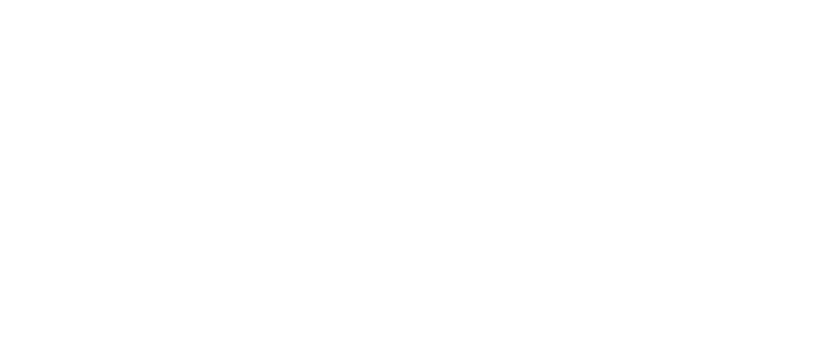
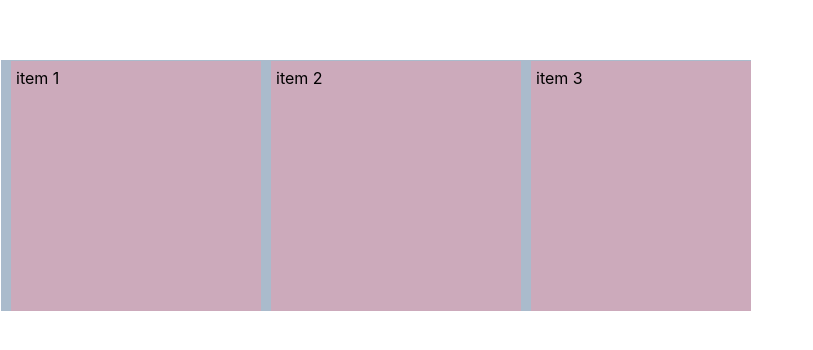
Before and after one commit to himanshu064/next-portfolio, a Next.js app: page / in a window 1280 px wide. Shown: the part 1940-2290 px from the top of the page, without its empty margins (0-813 px from the left). Built offline with nearby package versions, Linux system fonts and the light colour scheme.

Commit message:
added horizontal scroll

```diff
--- a/src/app/page.tsx
+++ b/src/app/page.tsx
@@ -13,6 +13,7 @@
 import StyledCursor from "@/components/StyledCursor/indext";
 import TextWheelButton from "@/components/CreativeButtons/TextWheelButton";
 import NextPageScroller from "@/components/NextPageScroller";
+import HorizontalPageScroll from "@/components/HorizontalPageScroll";
 
 export default function Home() {
   return (
@@ -36,6 +37,8 @@
 
       <StyledCursor />
 
+      <HorizontalPageScroll />
+
       <div style={{ height: "2000px" }} />
       <div className="mb-10">
         <NextPageScroller />
--- /dev/null
+++ b/src/components/HorizontalPageScroll/index.css
@@ -0,0 +1,47 @@
+::-webkit-scrollbar {
+  width: 1px;
+  height: 1px;
+}
+
+::-webkit-scrollbar-button {
+  width: 1px;
+  height: 1px;
+}
+
+div {
+  box-sizing: border-box;
+}
+
+.horizontal-scroll-wrapper {
+  position: absolute;
+  display: block;
+  top: 2000px;
+  left: 0;
+  width: calc(250px + 1px);
+  max-height: 750px;
+  margin: 0;
+  padding-top: 1px;
+  background: #abc;
+  overflow-y: auto;
+  overflow-x: hidden;
+  transform: rotate(-90deg) translateY(-250px);
+  transform-origin: right top;
+}
+
+.horizontal-scroll-wrapper > div {
+  display: block;
+  padding: 5px;
+  background: #cab;
+  transform: rotate(90deg);
+  transform-origin: right top;
+}
+
+.squares {
+  padding: 250px 0 0 0;
+}
+
+.squares > div {
+  width: 250px;
+  height: 250px;
+  margin: 10px 0;
+}
--- /dev/null
+++ b/src/components/HorizontalPageScroll/index.tsx
@@ -0,0 +1,19 @@
+import React from "react";
+import "./index.css";
+
+const HorizontalPageScroll = () => {
+  return (
+    <div className="horizontal-scroll-wrapper squares">
+      <div>item 1</div>
+      <div>item 2</div>
+      <div>item 3</div>
+      <div>item 4</div>
+      <div>item 5</div>
+      <div>item 6</div>
+      <div>item 7</div>
+      <div>item 8</div>
+    </div>
+  );
+};
+
+export default HorizontalPageScroll;
```
